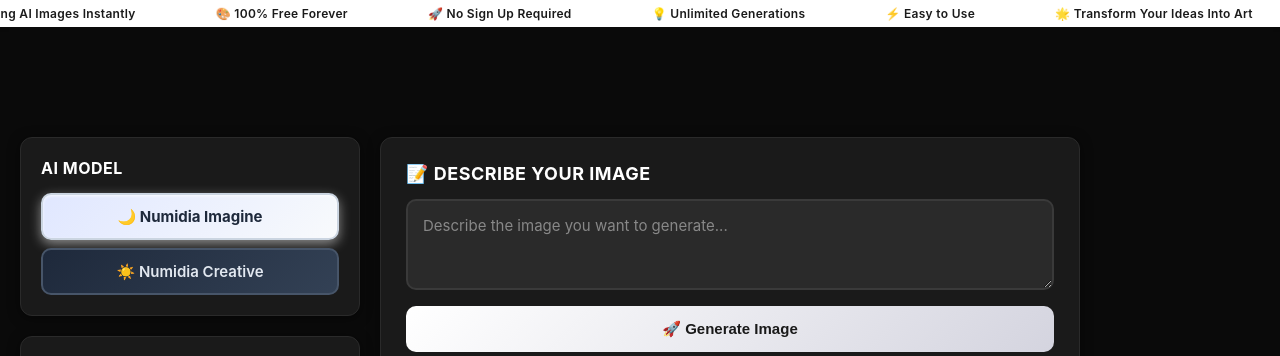
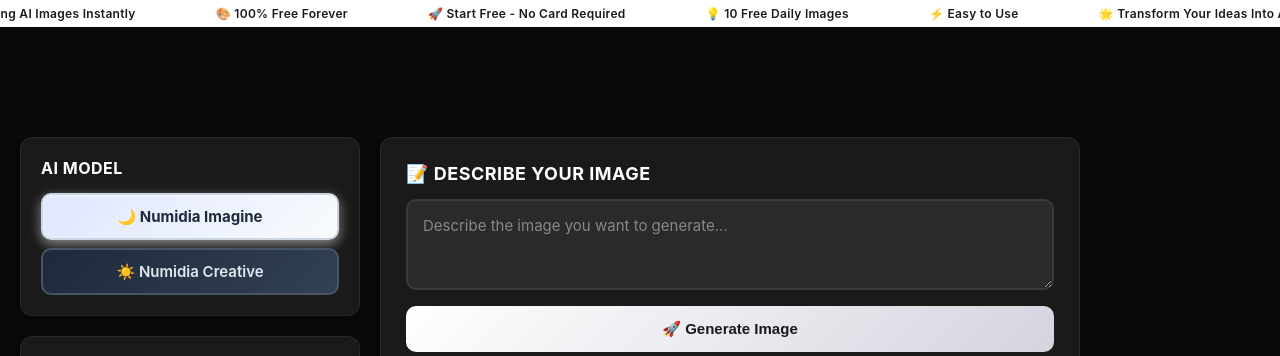
Before and after one commit to Yashe777/unlimagen, a Flask app: page / in a window 1280 px wide. Shown: the part 65-421 px from the top of the page. Run offline with Flask 3, Linux system fonts and the light colour scheme.

Commit message:
Update marketing to reflect actual limits - more honest messaging

```diff
--- a/templates/index_modern.html
+++ b/templates/index_modern.html
@@ -3,7 +3,7 @@
 <head>
     <meta charset="UTF-8">
     <meta name="viewport" content="width=device-width, initial-scale=1.0">
-    <title>Unlimagen - Unlimited AI Image Generator</title>
+    <title>Unlimagen - Free AI Image Generator</title>
 
     <!-- Google AdSense -->
     <script async src="https://pagead2.googlesyndication.com/pagead/js/adsbygoogle.js?client=ca-pub-2764902678566880" crossorigin="anonymous"></script>
@@ -13,7 +13,7 @@
     <script nonce="CONSENT-NONCE">(function() {function signalGooglefcPresent() {if (!window.frames['googlefcPresent']) {if (document.body) {const iframe = document.createElement('iframe'); iframe.style = 'width: 0; height: 0; border: none; z-index: -1000; left: -1000px; top: -1000px;'; iframe.style.display = 'none'; iframe.name = 'googlefcPresent'; document.body.appendChild(iframe);} else {setTimeout(signalGooglefcPresent, 0);}}}signalGooglefcPresent();})();</script>
 
     <!-- SEO Meta Tags for Better Ad Performance -->
-    <meta name="description" content="Free AI Image Generator - Create unlimited images with AI. Generate logos, photos, art, and more using advanced AI models. Completely free, no signup required.">
+    <meta name="description" content="Free AI Image Generator - Create AI images - 10 free daily. Generate logos, photos, art, and more using advanced AI models. Start free - no credit card required.">
     <meta name="keywords" content="AI image generator, free AI art, AI logo maker, text to image, AI art generator, free image creation">
     <meta name="author" content="Unlimagen">
     <meta property="og:title" content="Unlimagen - Free AI Image Generator">
@@ -943,14 +943,14 @@
         <div class="top-scrolling-text">
             <span>✨ Create Stunning AI Images Instantly</span>
             <span>🎨 100% Free Forever</span>
-            <span>🚀 No Sign Up Required</span>
-            <span>💡 Unlimited Generations</span>
+            <span>🚀 Start Free - No Card Required</span>
+            <span>💡 10 Free Daily Images</span>
             <span>⚡ Easy to Use</span>
             <span>🌟 Transform Your Ideas Into Art</span>
             <span>✨ Create Stunning AI Images Instantly</span>
             <span>🎨 100% Free Forever</span>
-            <span>🚀 No Sign Up Required</span>
-            <span>💡 Unlimited Generations</span>
+            <span>🚀 Start Free - No Card Required</span>
+            <span>💡 10 Free Daily Images</span>
             <span>⚡ Easy to Use</span>
             <span>🌟 Transform Your Ideas Into Art</span>
         </div>
```
